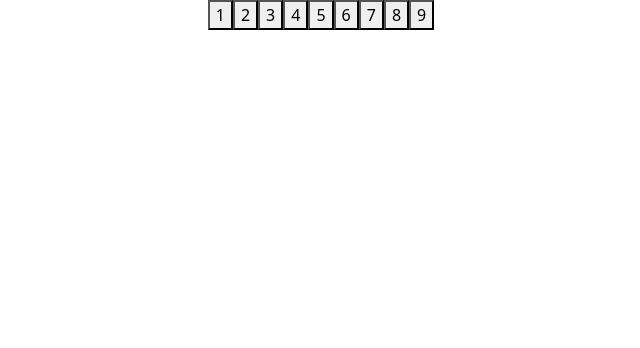
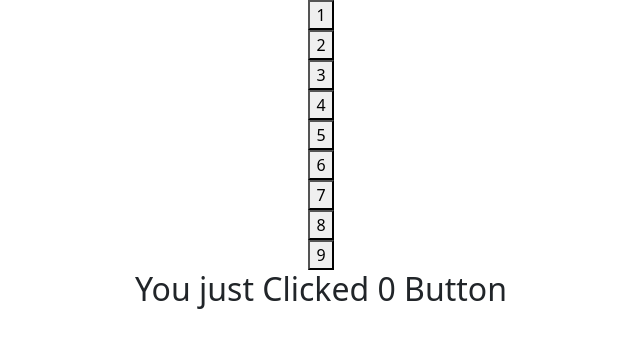
Before and after one commit to ihesinuloisreal/100DaysOfCode, a React (Create React App) app: page / in a window 1280 px wide. Shown: the top 348 px of the page, without its empty margins (319-959 px from the left). Built offline with nearby package versions, Linux system fonts and the light colour scheme.

Commit message:
Day 5/100

```diff
--- a/src/Component/Button.js
+++ b/src/Component/Button.js
@@ -1,10 +1,10 @@
 
-const Button = ({bgcolor, fgcolor, click}) => {
+const Button = ({bgcolor, fgcolor, click, text}) => {
   // const {onClick} = state
   // const{color} = props
   return (
     <div>
-        <button style={{backgroundColor: bgcolor, color: fgcolor}} onClick={ click}> Subscribe</button>
+        <button style={{backgroundColor: bgcolor, color: fgcolor}} onClick={ click}> {text}</button>
     </div>
   )
 }
--- a/src/Component/Selector.js
+++ b/src/Component/Selector.js
@@ -1,12 +1,17 @@
 import React from 'react'
-// import Button from './Button'
+import Button from './Button'
+import { useState } from 'react'
 
 const Selector = () => {
+    const [num, setnum] = useState(0);
+
+
     const createDigits = () => {
         const digits = [];
         for (let i = 1; i < 10; i++){
           digits.push(
-            <button  key={i}>{i}</button>
+
+            <Button click={() => setnum(i.toString())} text={i} key={i}></Button>
           )
         //   onClick={() => updateCalc(i.toString())}
         }
@@ -14,7 +19,11 @@ const Selector = () => {
     }
     return (
         <div>
+            <div>
             {createDigits()}
+            </div>
+            <h2>You just Clicked {num} Button</h2>
+
         </div>
     )
 }
```
Also changed, not shown: 1 other file (tests, documents, lock files or other folders).
